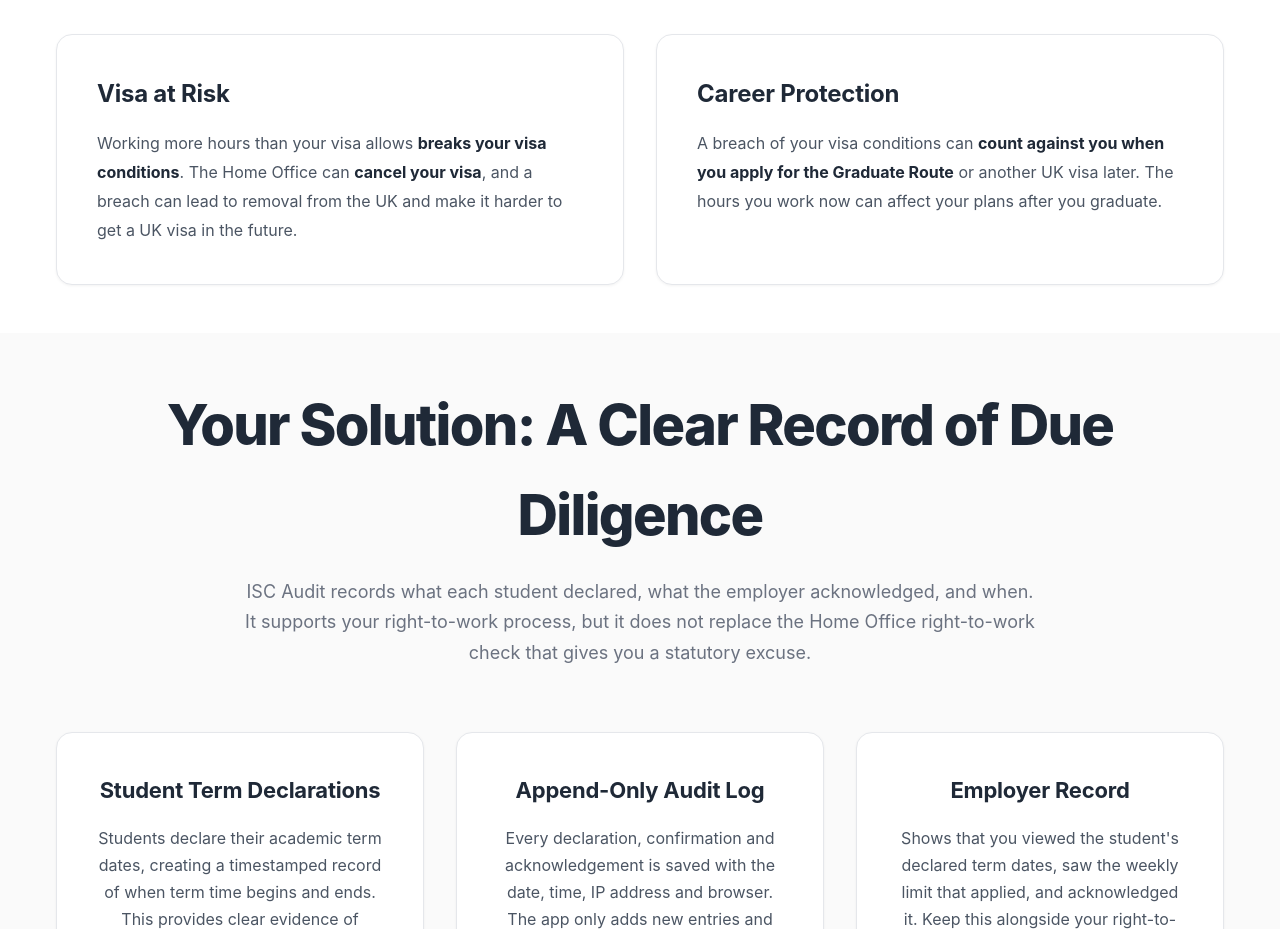
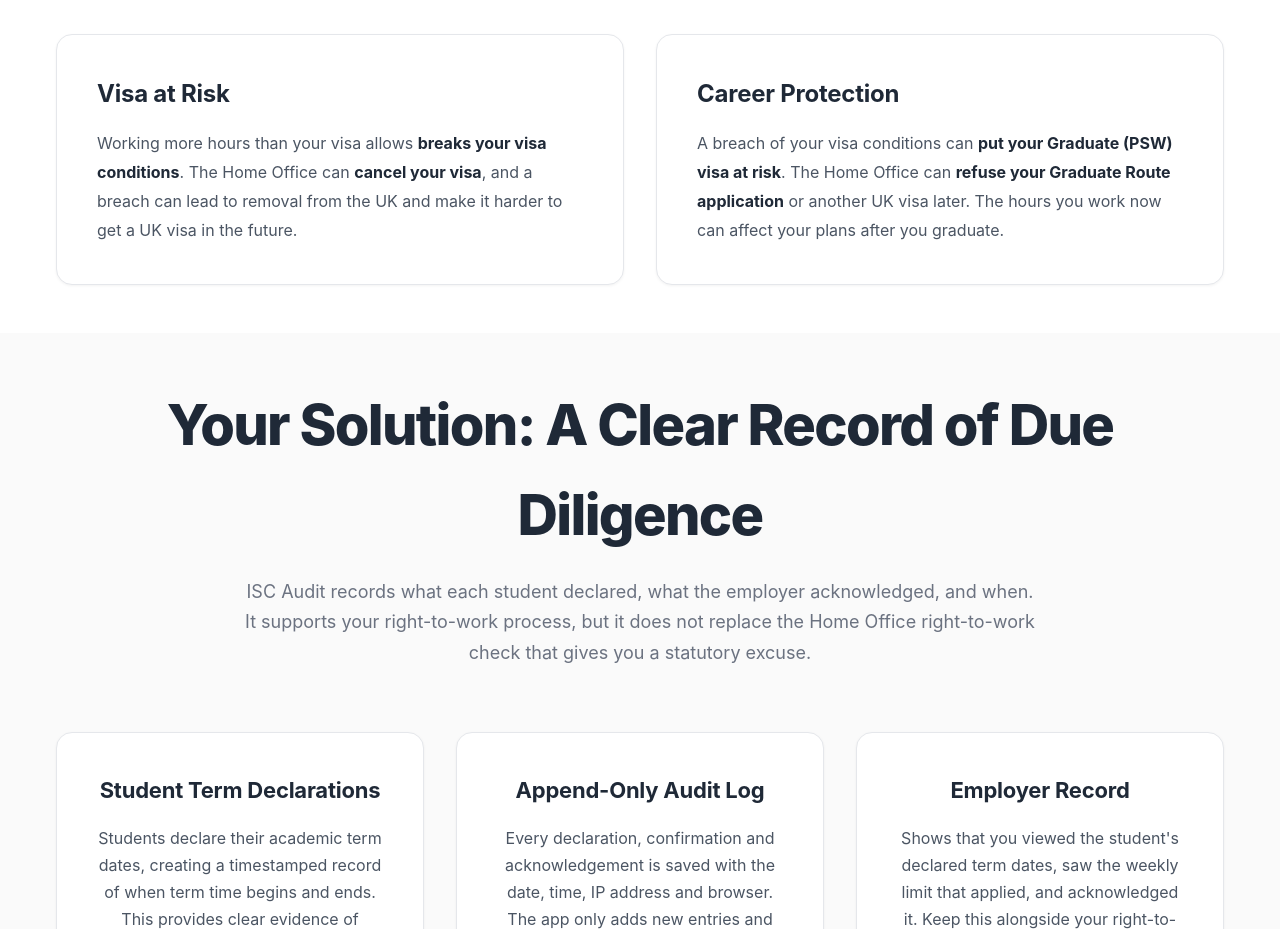
Before and after one commit to hussainjaura/Hours-Tracker, a React (Vite) app in the folder client/: page / in a window 1280 px wide. Shown: the part 5840-6769 px from the top of the page. Built offline with nearby package versions, Linux system fonts and the light colour scheme; no server answers.

Commit message:
mentioned psw visa on the risk protection card on the landing.jsx page

```diff
--- a/client/src/pages/Landing.jsx
+++ b/client/src/pages/Landing.jsx
@@ -327,7 +327,8 @@ const Landing = () => {
             <div className="risk-card risk-card-critical">
               <h3 className="risk-title">Career Protection</h3>
               <p className="risk-description">
-                A breach of your visa conditions can <strong>count against you when you apply for the Graduate Route</strong> or another UK visa later. The hours you work now can affect your plans after you graduate.
+                {/* mentioning PSW visa */}
+                A breach of your visa conditions can <strong>put your Graduate (PSW) visa at risk</strong>. The Home Office can <strong>refuse your Graduate Route application</strong> or another UK visa later. The hours you work now can affect your plans after you graduate.
               </p>
             </div>
           </div>
```
